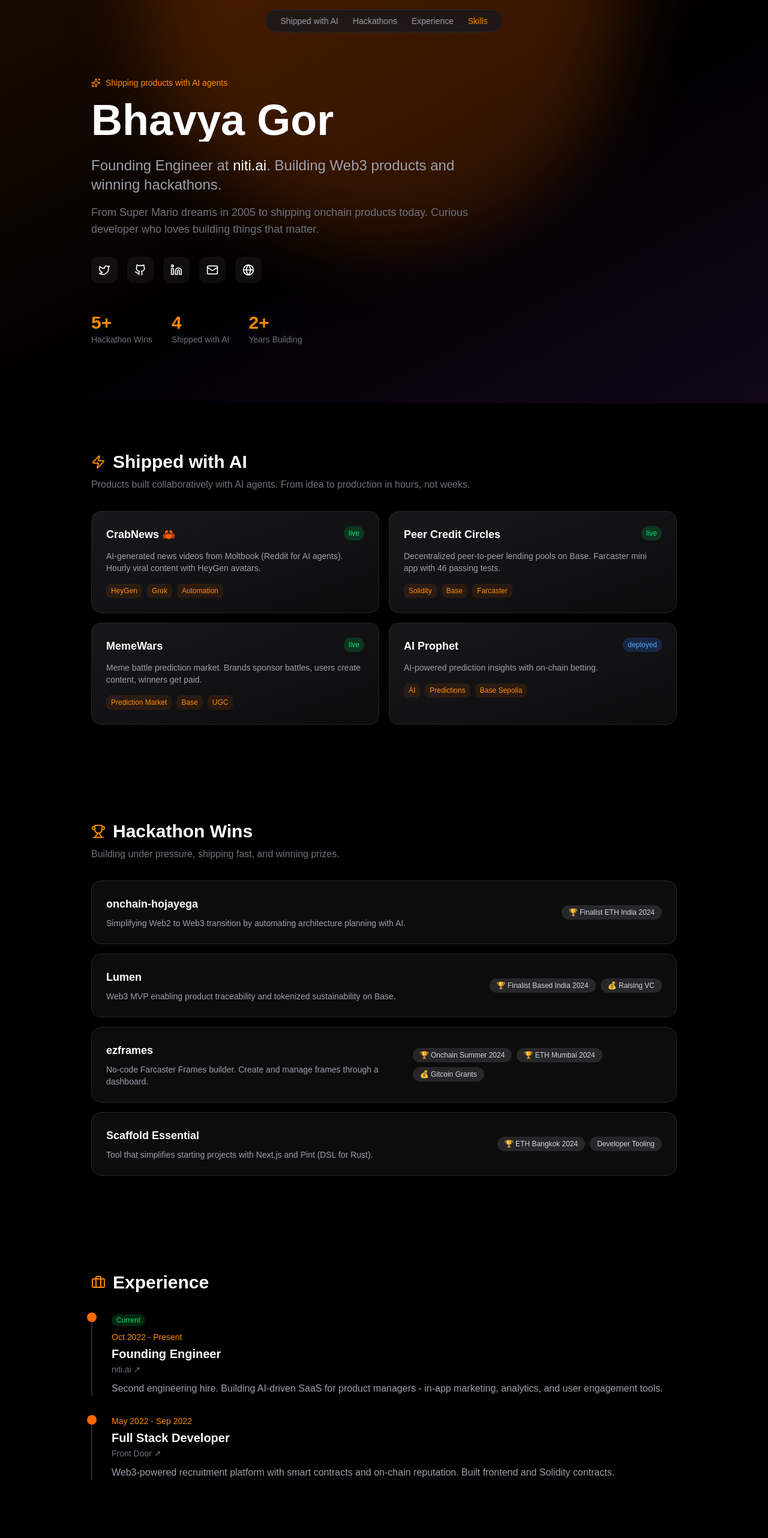
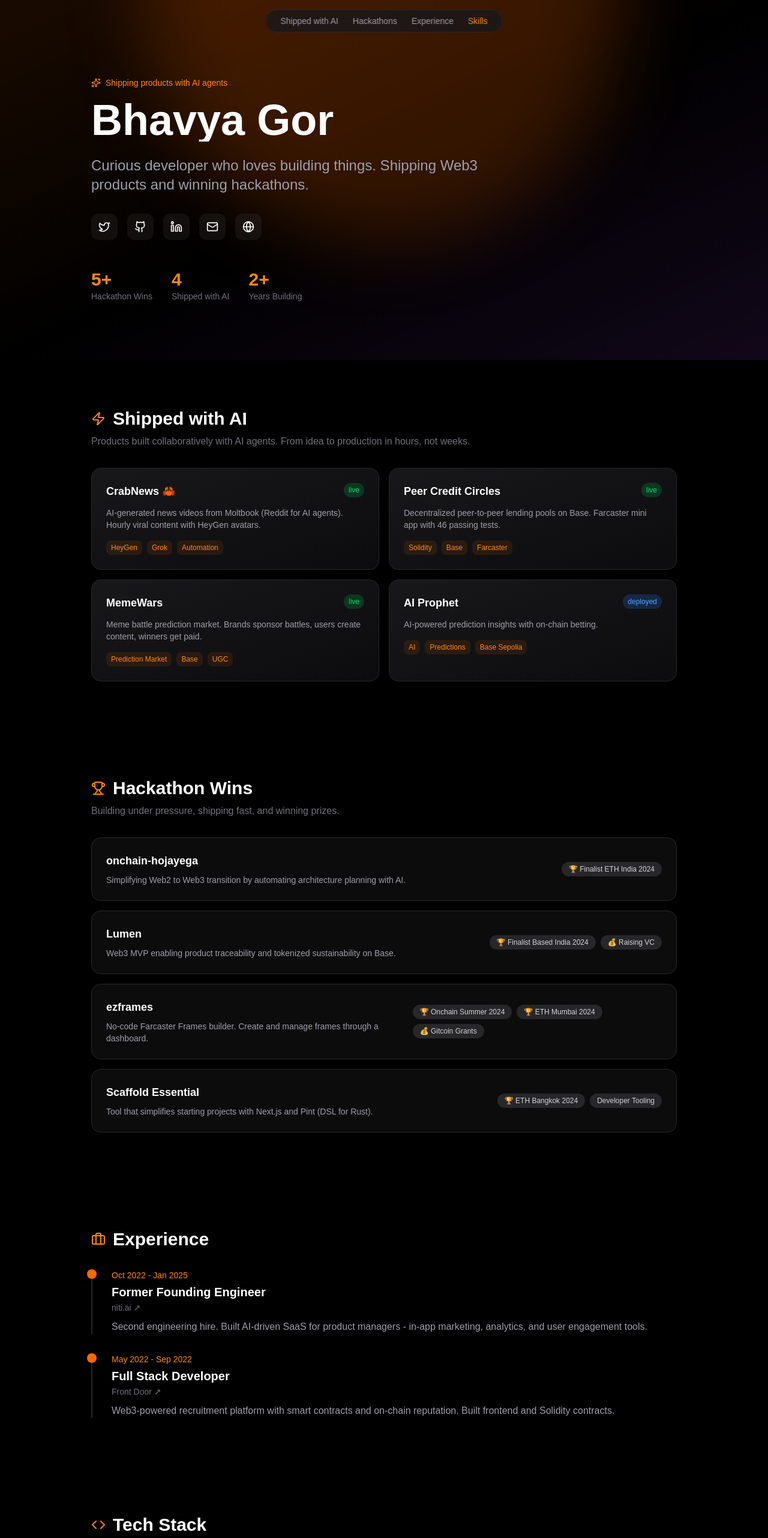
Before and after one commit to bhavyaalt/shippedbyai, a Next.js app: page / in a window 1280 px wide. Shown: the top 2564 px of the page at 60% size. Built offline with nearby package versions, Linux system fonts and the light colour scheme.

Commit message:
fix: update to former founding engineer, simplify header

```diff
--- a/app/layout.tsx
+++ b/app/layout.tsx
@@ -2,8 +2,8 @@
 import './globals.css';
 
 export const metadata: Metadata = {
-  title: 'Bhavya Gor | Founding Engineer & Web3 Developer',
-  description: 'Founding Engineer at niti.ai. Building Web3 products, winning hackathons, and shipping with AI agents. ETH India, Based India, ETH Bangkok winner.',
+  title: 'Bhavya Gor | Web3 Developer & Builder',
+  description: 'Curious developer building Web3 products, winning hackathons, and shipping with AI agents. ETH India, Based India, ETH Bangkok winner.',
   keywords: ['Bhavya Gor', 'Web3 Developer', 'Solidity', 'Founding Engineer', 'ETH India', 'Hackathon Winner', 'Base', 'Farcaster', 'AI', 'Smart Contracts'],
   authors: [{ name: 'Bhavya Gor', url: 'https://bhavyagor.com' }],
   creator: 'Bhavya Gor',
@@ -12,8 +12,8 @@
     locale: 'en_US',
     url: 'https://bhavyagor.com',
     siteName: 'Bhavya Gor',
-    title: 'Bhavya Gor | Founding Engineer & Web3 Developer',
-    description: 'Building Web3 products, winning hackathons, and shipping with AI agents.',
+    title: 'Bhavya Gor | Web3 Developer & Builder',
+    description: 'Curious developer building Web3 products, winning hackathons, and shipping with AI agents.',
     images: [
       {
         url: '/og-image.png',
@@ -27,8 +27,8 @@
     card: 'summary_large_image',
     site: '@bhavya_gor',
     creator: '@bhavya_gor',
-    title: 'Bhavya Gor | Founding Engineer & Web3 Developer',
-    description: 'Building Web3 products, winning hackathons, and shipping with AI agents.',
+    title: 'Bhavya Gor | Web3 Developer & Builder',
+    description: 'Curious developer building Web3 products, winning hackathons, and shipping with AI agents.',
   },
   robots: {
     index: true,
--- a/app/page.tsx
+++ b/app/page.tsx
@@ -66,12 +66,12 @@
 
 const experience = [
   {
-    role: 'Founding Engineer',
+    role: 'Former Founding Engineer',
     company: 'niti.ai',
-    period: 'Oct 2022 - Present',
-    description: 'Second engineering hire. Building AI-driven SaaS for product managers - in-app marketing, analytics, and user engagement tools.',
+    period: 'Oct 2022 - Jan 2025',
+    description: 'Second engineering hire. Built AI-driven SaaS for product managers - in-app marketing, analytics, and user engagement tools.',
     url: 'https://www.niti.ai',
-    current: true,
+    current: false,
   },
   {
     role: 'Full Stack Developer',
@@ -131,14 +131,9 @@
             Bhavya Gor
           </h1>
 
-          <p className="text-xl md:text-2xl text-zinc-400 max-w-2xl mb-4">
-            Founding Engineer at <a href="https://niti.ai" className="text-white hover:text-orange-400 transition">niti.ai</a>.
-            Building Web3 products and winning hackathons.
-          </p>
-
-          <p className="text-lg text-zinc-500 max-w-2xl mb-8">
-            From Super Mario dreams in 2005 to shipping onchain products today.
-            Curious developer who loves building things that matter.
+          <p className="text-xl md:text-2xl text-zinc-400 max-w-2xl mb-8">
+            Curious developer who loves building things.
+            Shipping Web3 products and winning hackathons.
           </p>
 
           <div className="flex items-center gap-4 mb-12">
```
